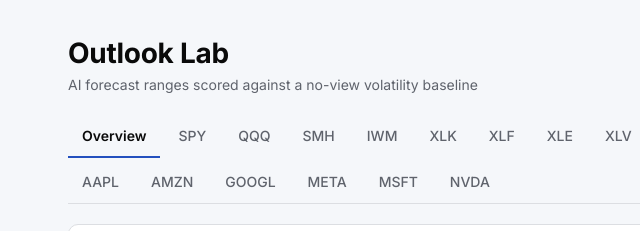
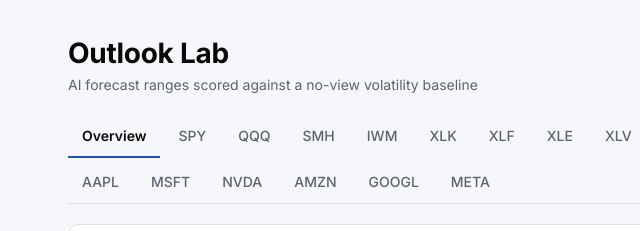
Before and after one commit to QuocHHDo/outlook-lab, a plain HTML site: page site/index.html in a window 1280 px wide. Shown: the top 231 px of the page, 12-652 px from the left. Drawn offline with Linux system fonts and the light colour scheme; files whose address does not match are found by name.

Commit message:
Show six large-cap stocks on the site
Co-Authored-By: Claude Sonnet 5.5 <noreply@anthropic.com>
Claude-Session: https://claude.ai/code/session_01Czrm2NRvKGFw3A5uctBdeG

```diff
--- a/site/index.html
+++ b/site/index.html
@@ -4,10 +4,10 @@
 <meta charset="utf-8">
 <meta name="viewport" content="width=device-width, initial-scale=1">
 <title>Outlook Lab: scored market forecasts</title>
-<meta name="description" content="AI 80% forecast ranges for 17 ETFs, scored against a no-view volatility baseline. Every prediction is kept and graded when it comes due.">
+<meta name="description" content="AI 80% forecast ranges for 17 ETFs and 6 large-cap stocks, scored against a no-view volatility baseline. Every prediction is kept and graded when it comes due.">
 <meta property="og:type" content="website">
 <meta property="og:title" content="Outlook Lab: scored market forecasts">
-<meta property="og:description" content="AI forecast ranges for 17 ETFs, scored in public against a no-view volatility baseline.">
+<meta property="og:description" content="AI forecast ranges for 17 ETFs and 6 large-cap stocks, scored in public against a no-view volatility baseline.">
 <meta property="og:url" content="https://quochhdo.github.io/outlook-lab/">
 <meta property="og:image" content="https://quochhdo.github.io/outlook-lab/og.png">
 <meta name="twitter:card" content="summary_large_image">
@@ -357,7 +357,7 @@ tbody tr { border-top: 1px solid var(--line-2); }
 
 <script>
 (function () {
-  var NAMES = { SPY: "SPDR S&P 500 ETF", QQQ: "Invesco QQQ Trust", SMH: "VanEck Semiconductor ETF", IWM: "iShares Russell 2000 ETF", XLF: "Financial Select Sector SPDR", XLE: "Energy Select Sector SPDR", XLV: "Health Care Select Sector SPDR", TLT: "iShares 20+ Year Treasury Bond ETF", GLD: "SPDR Gold Shares", XLK: "Technology Select Sector SPDR", XLY: "Consumer Discretionary Select Sector SPDR", XLP: "Consumer Staples Select Sector SPDR", XLI: "Industrial Select Sector SPDR", XLB: "Materials Select Sector SPDR", XLU: "Utilities Select Sector SPDR", XLRE: "Real Estate Select Sector SPDR", XLC: "Communication Services Select Sector SPDR" };
+  var NAMES = { SPY: "SPDR S&P 500 ETF", QQQ: "Invesco QQQ Trust", SMH: "VanEck Semiconductor ETF", IWM: "iShares Russell 2000 ETF", XLF: "Financial Select Sector SPDR", XLE: "Energy Select Sector SPDR", XLV: "Health Care Select Sector SPDR", TLT: "iShares 20+ Year Treasury Bond ETF", GLD: "SPDR Gold Shares", XLK: "Technology Select Sector SPDR", XLY: "Consumer Discretionary Select Sector SPDR", XLP: "Consumer Staples Select Sector SPDR", XLI: "Industrial Select Sector SPDR", XLB: "Materials Select Sector SPDR", XLU: "Utilities Select Sector SPDR", XLRE: "Real Estate Select Sector SPDR", XLC: "Communication Services Select Sector SPDR", AAPL: "Apple", MSFT: "Microsoft", NVDA: "NVIDIA", AMZN: "Amazon", GOOGL: "Alphabet (Class A)", META: "Meta Platforms" };
   var HLABEL = { "1w": "1 week", "1m": "1 month", "3m": "3 months", "6m": "6 months", "1y": "1 year", "5y": "5 years" };
   var HORDER = ["1w", "1m", "3m", "6m", "1y", "5y"];
   var state = { preds: [], summary: null, prices: {}, events: [], symbol: null, horizon: null, evTab: "scheduled", evAll: false, homeGroup: "all", homeSort: "default", chartWin: "1m" };
@@ -402,7 +402,7 @@ tbody tr { border-top: 1px solid var(--line-2); }
   function symbols() {
     var seen = {};
     state.preds.forEach(function (p) { seen[p.symbol] = true; });
-    var pref = ["SPY", "QQQ", "SMH", "IWM", "XLK", "XLF", "XLE", "XLV", "XLY", "XLP", "XLI", "XLB", "XLU", "XLRE", "XLC", "TLT", "GLD"];
+    var pref = ["SPY", "QQQ", "SMH", "IWM", "XLK", "XLF", "XLE", "XLV", "XLY", "XLP", "XLI", "XLB", "XLU", "XLRE", "XLC", "TLT", "GLD", "AAPL", "MSFT", "NVDA", "AMZN", "GOOGL", "META"];
     var all = Object.keys(seen);
     return pref.filter(function (s) { return seen[s]; }).concat(all.filter(function (s) { return pref.indexOf(s) < 0; }).sort());
   }
```
